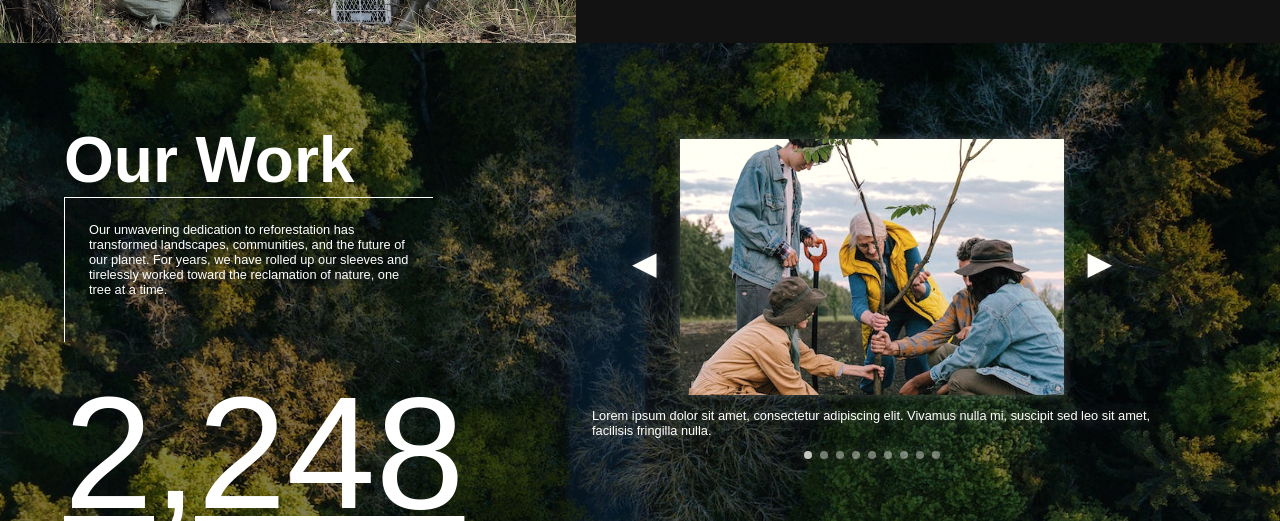
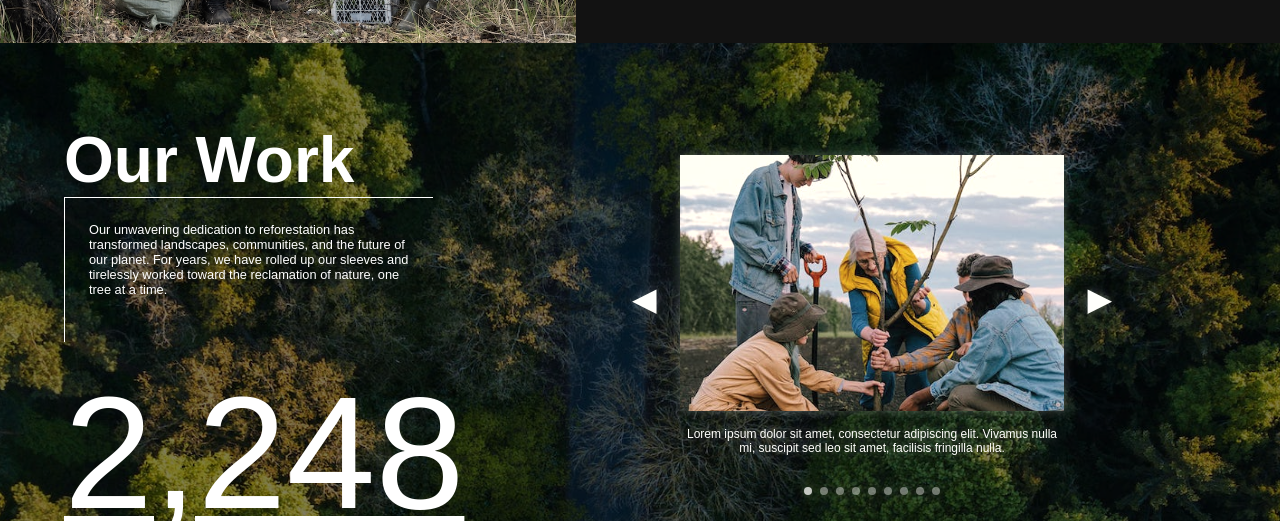
Before and after one commit to mhayakawa1/nonprofit-website-react, a React (Create React App) app: page / in a window 1280 px wide. Shown: the part 1060-1581 px from the top of the page. Built offline with nearby package versions, Linux system fonts and the light colour scheme; a web font is replaced by a local one.

Commit message:
Update Carousel.jsx

```diff
--- a/src/components/Carousel.jsx
+++ b/src/components/Carousel.jsx
@@ -85,12 +85,12 @@ import image9 from '../images/carousel-image-9.jpg';
         if(this.state.imagesArr.indexOf(this.state.imagesArr[i]) === this.state.imageNumber){
           arr.push(
             <div key={i} id='slide-img-container'>
-              <div className='slide fade-in'>
-                <img className='slide-img' src={this.state.imagesArr[0]} />
-              </div>
-              <p className='slide-text font-size-small font-weight-thin text-white fade-in'>
-                {this.state.captionsArr[0]}
-              </p>
+              <figure className='slide fade-in'>
+                <img className='slide-img' alt={`${this.state.captionsArr[0]}`} src={this.state.imagesArr[0]} />
+                <figcaption className='caption font-size-small font-weight-thin text-white'>
+                  {this.state.captionsArr[0]}
+                </figcaption>
+              </figure>
             </div>
           )
         }
@@ -116,15 +116,10 @@ import image9 from '../images/carousel-image-9.jpg';
     }
 
     render(){
-      let caption;
-
       return(
         //when carousel buttons are clicked, pass switchImage with direction
         <div id="gallery-container">
           {this.renderImage()}
-          <div id="caption" className="fade-in text-white font-weight-thin">
-            {caption}
-          </div>
           <div id="dots" className="fade-in">
             {this.getDots()}
           </div>
```
